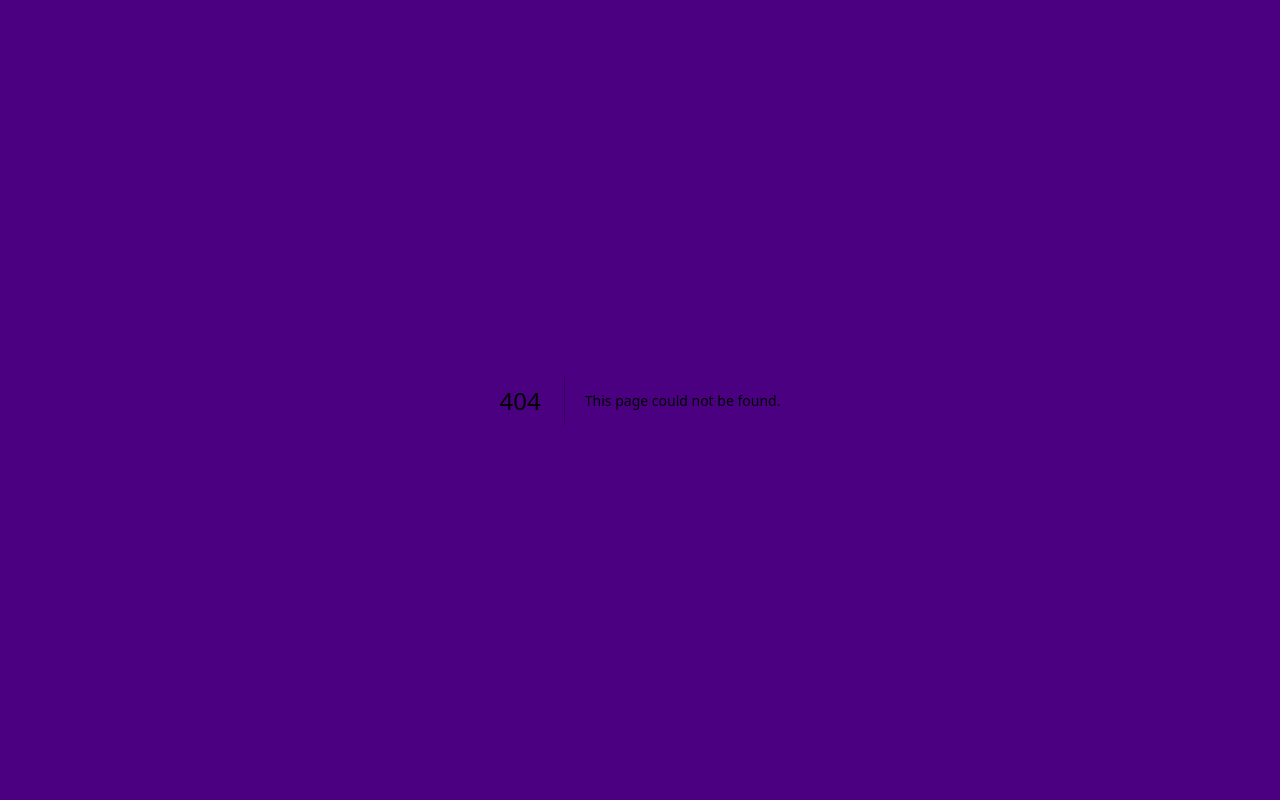
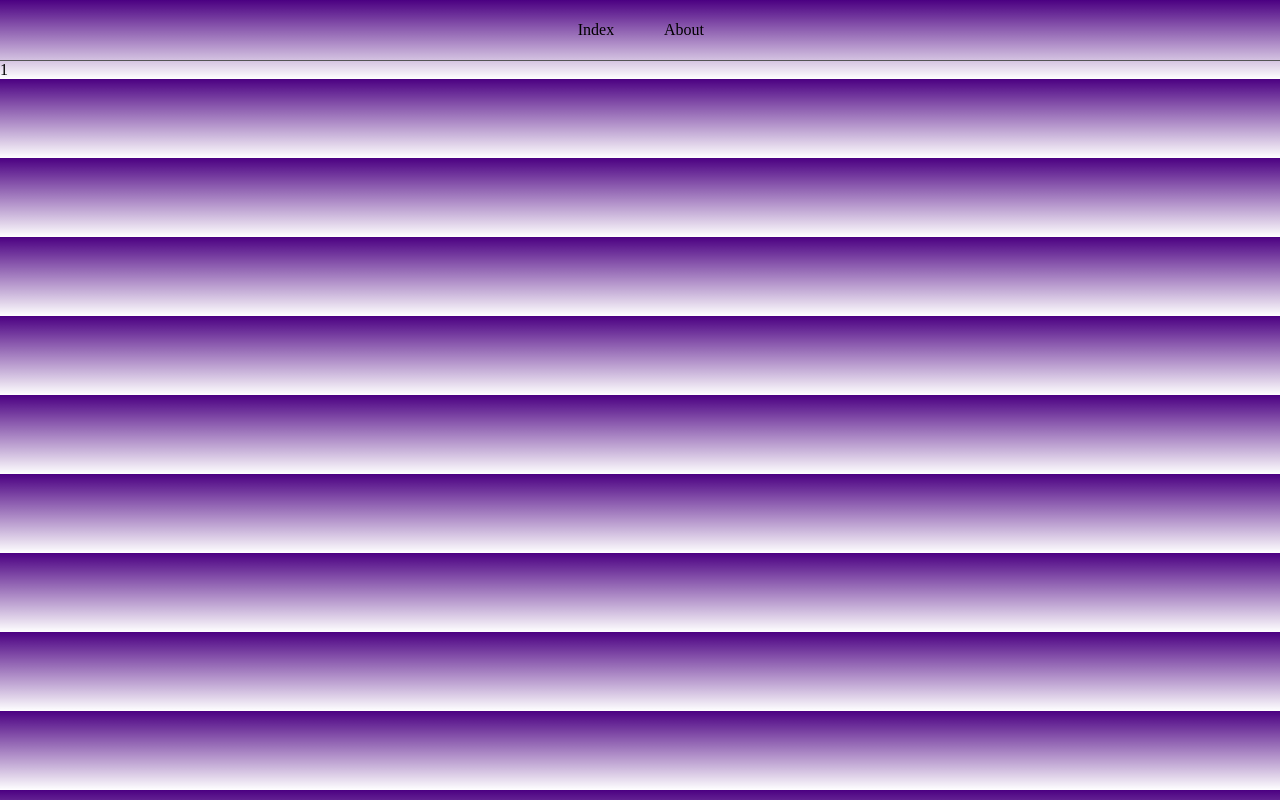
Before and after one commit to Kawashima-Tomoya/study-next, a Next.js app: page /post/1 in a window 1280 px wide. Before the commit this address had no page. Built offline with nearby package versions, Linux system fonts and the light colour scheme.

Commit message:
✨ ファイルシステムルーティングを使用して詳細ページを作成

```diff
--- a/src/hooks/useBgColor.jsx
+++ b/src/hooks/useBgColor.jsx
@@ -3,7 +3,6 @@ import { useEffect, useMemo } from "react";
 
 export const useBgColor = () => {
   const router = useRouter();
-  console.log(router);
   const bgColor = useMemo(() => {
     return router.pathname === "/" ? "teal" : "indigo";
   }, [router.pathname]);
--- /dev/null
+++ b/src/pages/post/[id]/index.jsx
@@ -0,0 +1,20 @@
+import Head from "next/head";
+import { Header } from "@/src/components/Header";
+import { useRouter } from "next/router";
+
+const PostId = () => {
+  const router = useRouter();
+  console.log(router);
+
+  return (
+    <>
+      <Head>
+        <title>Index Page</title>
+      </Head>
+      <Header />
+      <div>{router.query.id}</div>
+    </>
+  );
+};
+
+export default PostId;
```
Also changed, not shown: src/components/Posts/index.jsx (+8 -1 lines), src/pages/about/index.jsx (renamed from src/pages/about.jsx).
